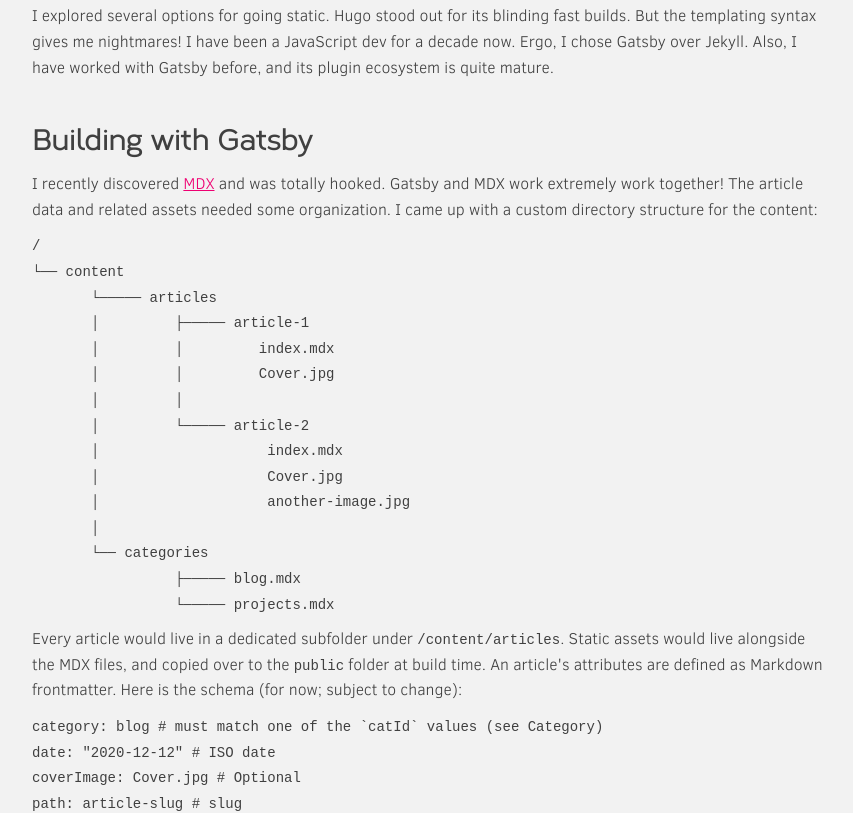
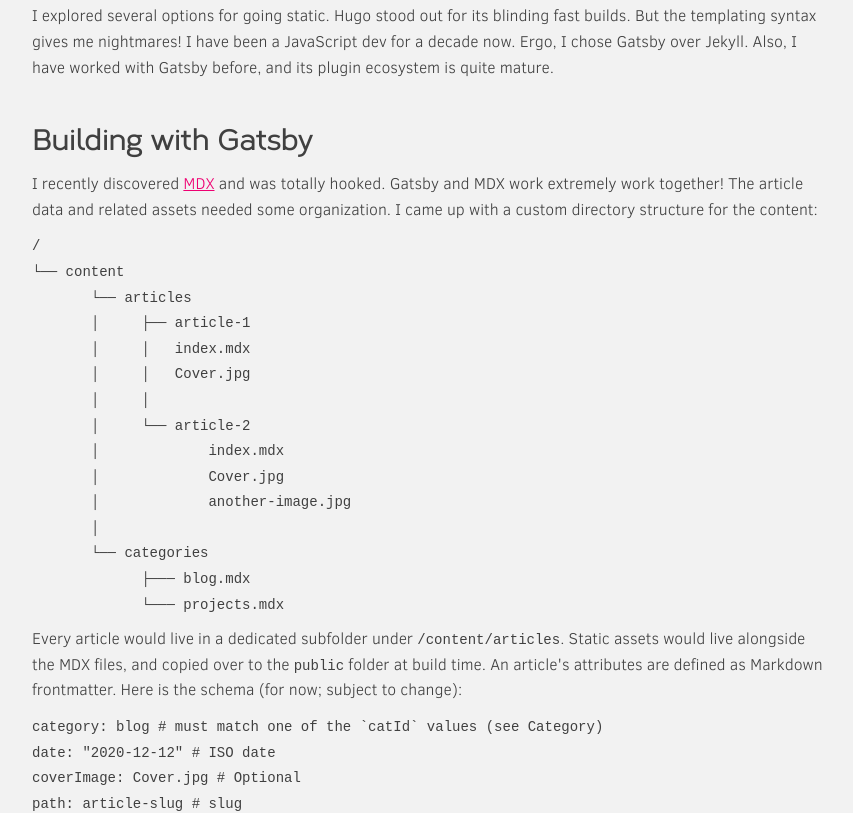
Before and after one commit to schowdhuri/desdevpro.com, a Gatsby site: page /blog/moving-django-gatsby in a window 1280 px wide. Shown: the part 1818-2631 px from the top of the page, without its empty margins (238-1091 px from the left). Built offline with nearby package versions, Linux system fonts and the light colour scheme; Gatsby itself is replaced by a stand-in of ours; some packages are replaced by stand-ins of ours; code samples lack their colours.

Commit message:
Updated article: moving-django-gatsby

````diff
--- a/content/articles/moving-django-gatsby/index.mdx
+++ b/content/articles/moving-django-gatsby/index.mdx
@@ -11,7 +11,7 @@ tags:
   - Webdev
 title: Moving From Django to Gatsby
 type: article
-updated: "2020-03-21"
+updated: "2020-03-23"
 ---
 
 You are now looking at the fourth iteration of this website. In its current avatar, this is a static site, powered by Gatsby. I take a trip down the memory lane, reflecting upon how the tech behind this website has evolved, driven by changing needs, over the past 16 years.
@@ -55,19 +55,19 @@ I recently discovered [MDX](https://mdxjs.com/) and was totally hooked. Gatsby a
 ```
 /
 └── content
-       └───── articles
-       │         ├───── article-1
-       │         │         index.mdx
-       │         │         Cover.jpg
-       │         │
-       │         └───── article-2
-       │                    index.mdx
-       │                    Cover.jpg
-       │                    another-image.jpg
+       └── articles
+       │     ├── article-1
+       │     │   index.mdx
+       │     │   Cover.jpg
+       │     │
+       │     └── article-2
+       │             index.mdx
+       │             Cover.jpg
+       │             another-image.jpg
        │
        └── categories
-                 ├───── blog.mdx
-                 └───── projects.mdx
+             ├─── blog.mdx
+             └─── projects.mdx
 ```
 
 Every article would live in a dedicated subfolder under `/content/articles`. Static assets would live alongside the MDX files, and copied over to the `public` folder at build time. An article's attributes are defined as Markdown frontmatter. Here is the schema (for now; subject to change):
@@ -80,7 +80,7 @@ path: article-slug # slug
 meta:
   author: Subir Chowdhuri
   description: meta description
- summary: HTML description # HTML supported; used on the category landing page
+  summary: HTML description # HTML supported; used on the category landing page
 tags:
   - Hardware # The first tag is used on the landing page
   - Raspberry
````
